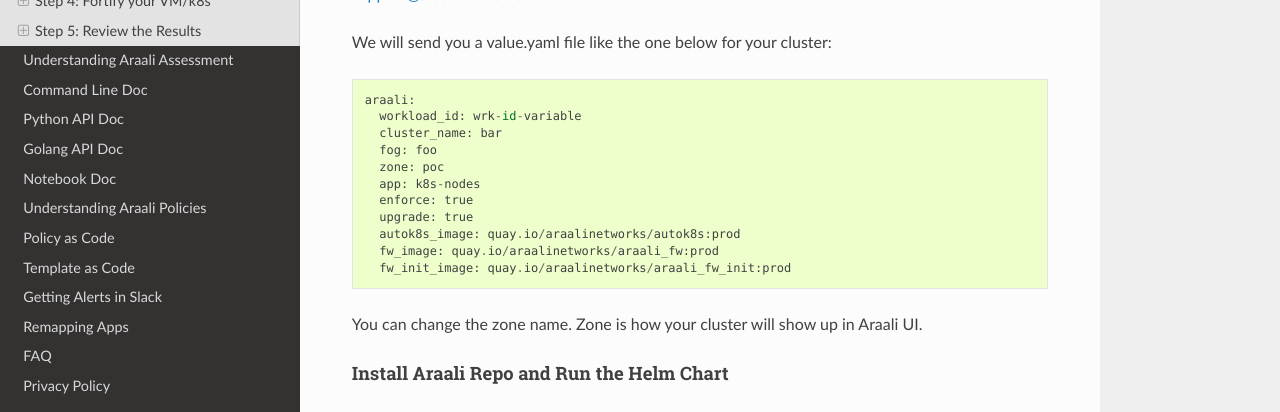
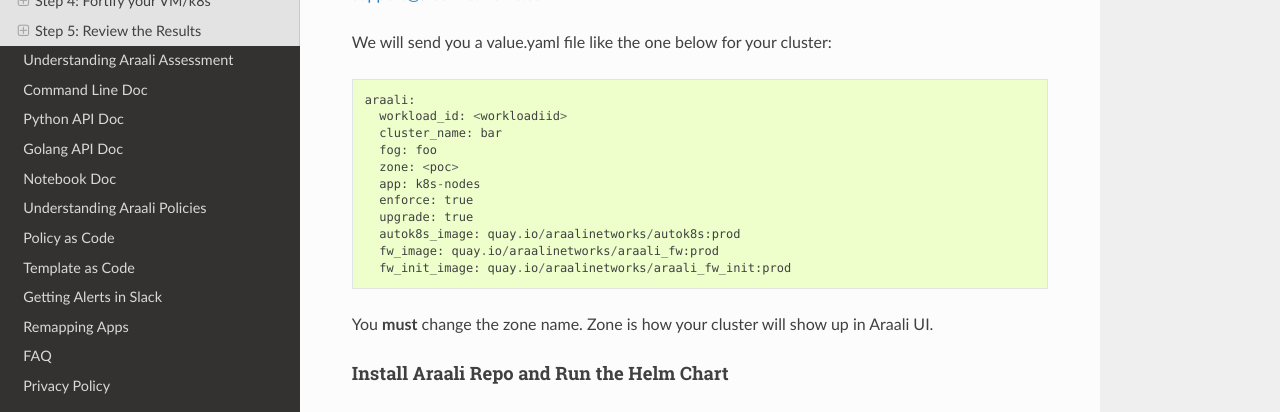
Before and after one commit to araalinetworks/api, a Sphinx documentation site: the page built from doc/source/gettingstarted.rst, in a window 1280 px wide and 900 px high, scrolled down 5739 px. Shown: the part 151-563 px from the top of the window. Built offline with Sphinx 7.4.7 and the Read the Docs theme 2.0.0, drawn with Linux system fonts in a browser that asks for light colours.

Commit message:
reviewed comments

```diff
--- a/doc/source/gettingstarted.rst
+++ b/doc/source/gettingstarted.rst
@@ -155,10 +155,10 @@
 We will send you a value.yaml file like the one below for your cluster::
 
     araali:
-      workload_id: wrk-id-variable
+      workload_id: <workloadiid>
       cluster_name: bar
       fog: foo
-      zone: poc
+      zone: <poc>
       app: k8s-nodes
       enforce: true
       upgrade: true
@@ -166,7 +166,7 @@
       fw_image: quay.io/araalinetworks/araali_fw:prod
       fw_init_image: quay.io/araalinetworks/araali_fw_init:prod
 
-You can change the zone name. Zone is how your cluster will show up in Araali UI.
+You **must** change the zone name. Zone is how your cluster will show up in Araali UI.
 
 
 Install Araali Repo and Run the Helm Chart
```
